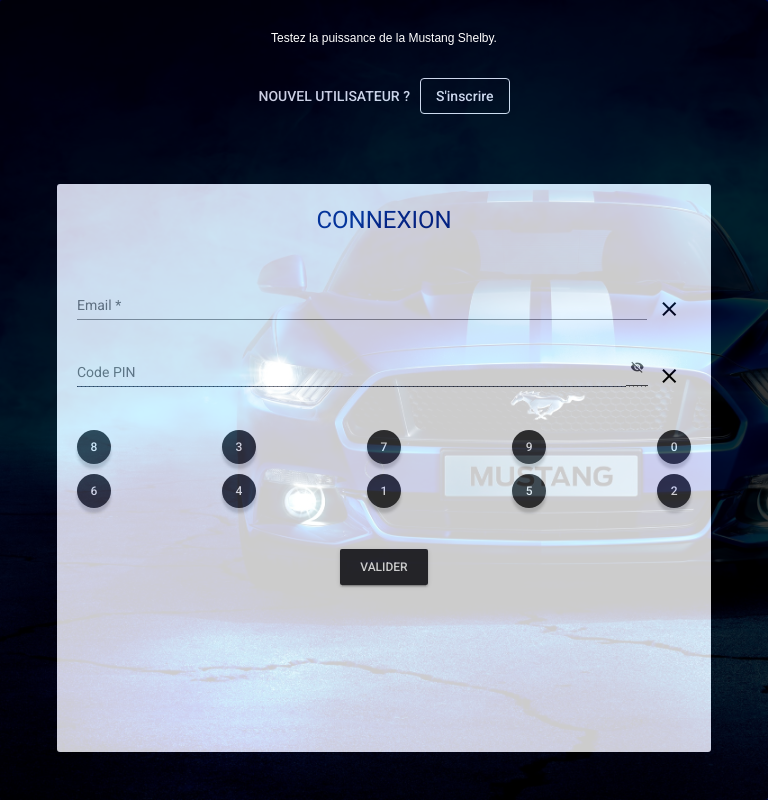
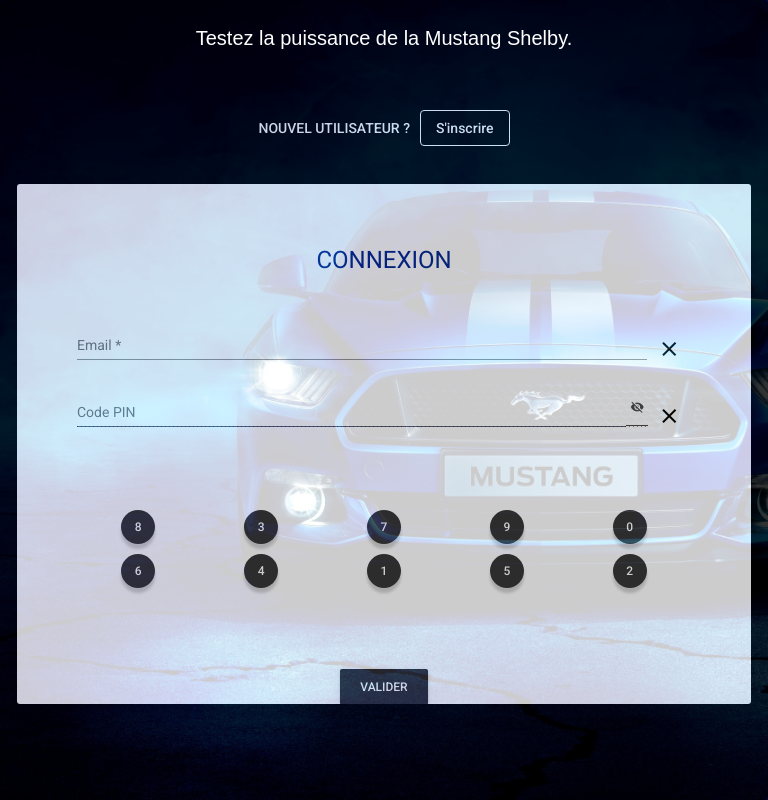
Before and after one commit to anaistatibouet/login-metathinker, an Angular app: page /login in a window 768 px wide. Built offline with nearby package versions, Linux system fonts and the light colour scheme; a web font is replaced by a local one.

Commit message:
add tablet version

```diff
--- a/src/app/components/connection/connection.component.css
+++ b/src/app/components/connection/connection.component.css
@@ -1,4 +1,4 @@
-/*_________________Rules for Mobile version_________________  */
+/*_________________Mobile version_________________  */
 .connection h1 {
   text-transform: uppercase;
   text-align: center;
@@ -98,7 +98,14 @@
   color: red;
 }
 
-/*_________________Rules for Desktop version_________________  */
+/*_________________Tablet Version_________________ */
+@media only screen and (min-width: 768px) and (max-width: 1024px) {
+  .connection .keyboard {
+    margin: 7vh 0;
+  }
+}
+
+/*_________________Desktop version_________________  */
 @media screen and (min-width: 1024px) {
   .connection h1 {
     margin-bottom: 50px;
--- a/src/app/components/login/login.component.css
+++ b/src/app/components/login/login.component.css
@@ -1,4 +1,4 @@
-/*_________________Rules for Mobile version_________________  */
+/*_________________Mobile version_________________  */
 :host {
   display: flex;
   height: 100vh;
@@ -63,7 +63,6 @@
 }
 
 /*_____________ Content Text _____________*/
-
 .content-text-register,
 .content-text-connection {
   display: flex;
@@ -106,7 +105,24 @@
   opacity: 1;
 }
 
-/*_________________Rules for Desktop version_________________  */
+/* Tablet version_________________ */
+@media only screen and (min-width: 768px) and (max-width: 1024px) {
+  h3 {
+    font-size: 20px;
+  }
+
+  .content-form {
+    padding: 60px;
+    height: 50vh;
+  }
+
+  .content-text-register,
+  .content-text-connection {
+    top: 10vh;
+  }
+}
+
+/*_________________Desktop version_________________  */
 @media screen and (min-width: 1024px) {
   h3 {
     right: 1vw;
--- a/src/app/components/registration/registration.component.css
+++ b/src/app/components/registration/registration.component.css
@@ -4,3 +4,7 @@
   color: #062b93;
   margin: 0;
 }
+
+.input-information {
+  margin: 0 3vw 0 0;
+}
--- a/src/styles.css
+++ b/src/styles.css
@@ -18,7 +18,7 @@
 
 .flex-between {
   display: flex;
-  justify-content: space-between;
+  justify-content: space-around;
 }
 
 .cursor-pointer {
```
